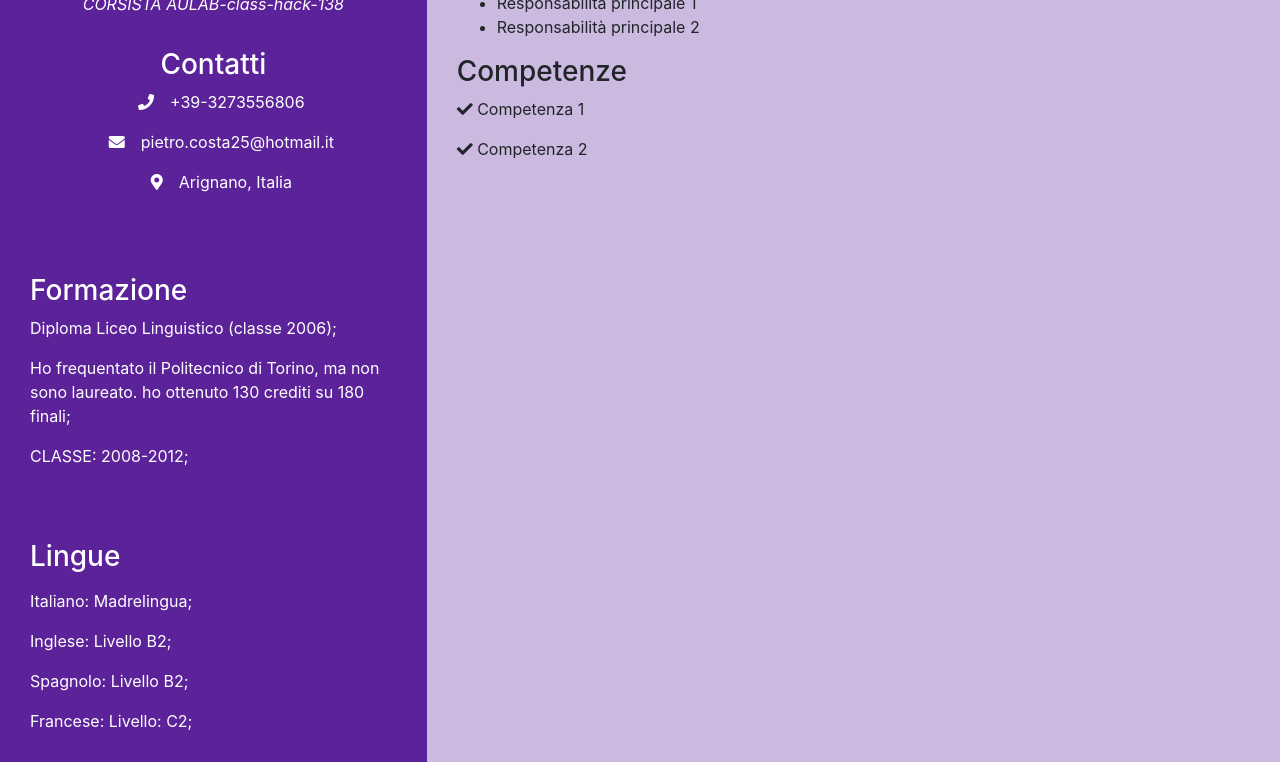
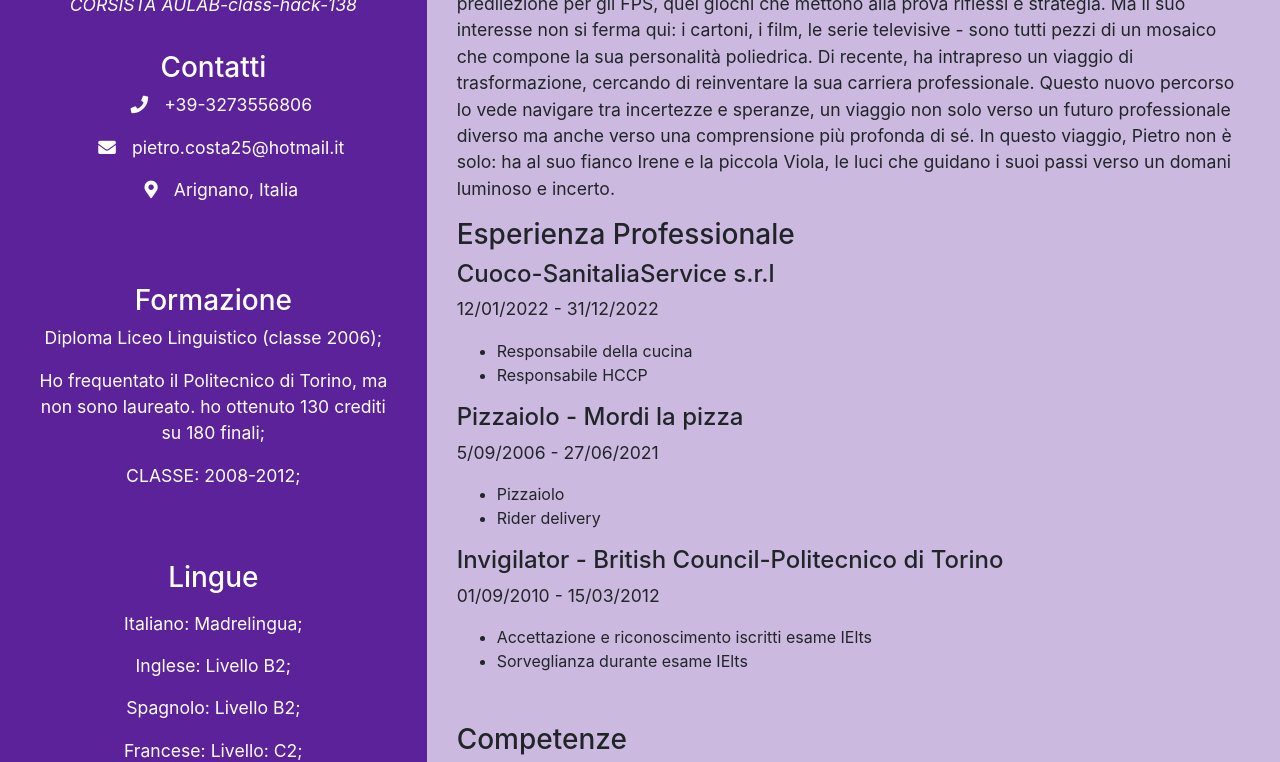
Before and after one commit to PetWolowitz/Eserciozio-Cv_PietroCosta, a plain HTML site: page index.html in a window 1280 px wide. Shown: the part 239-1001 px from the top of the page. Drawn offline with nearby package versions, Linux system fonts and the light colour scheme.

```diff
--- a/index.html
+++ b/index.html
@@ -9,7 +9,7 @@
     <!-- FontAwesome -->
     <link href="https://cdnjs.cloudflare.com/ajax/libs/font-awesome/5.15.3/css/all.min.css" rel="stylesheet">
     <!-- Custom CSS -->
-    <link href="style.css" rel="stylesheet">
+    <link rel="stylesheet" href="./style.css">
 </head>
 <body>
     <div class="container-fluid">
@@ -55,17 +55,39 @@
                     <!-- Sezione Profilo -->
                     <div class="profile">
                         <h3>Profilo</h3>
-                        <p>Qui puoi inserire una breve introduzione o sommario delle tue competenze e obiettivi professionali.</p>
+                        <p >Pietro Costa, un uomo di 36 anni, vive immerso nella vivacità del Torinese, accanto a Irene, l'amore della   sua vita. La loro esistenza è stata illuminata dalla nascita di Viola, una bimba di 15 mesi che ha portato una gioia incommensurabile nella vita di Pietro. La sua passione per la tecnologia è palpabile, un amore che si intreccia con l'entusiasmo per lo sport, in particolare per il basket, gioco in cui ha eccelso per anni, mostrando non solo talento ma anche un impegno profondo.
+
+                            Nel suo tempo libero, Pietro si immerge nel mondo del gaming, con una predilezione per gli FPS, quei giochi che mettono alla prova riflessi e strategia. Ma il suo interesse non si ferma qui: i cartoni, i film, le serie televisive - sono tutti pezzi di un mosaico che compone la sua personalità poliedrica.
+
+                            Di recente, ha intrapreso un viaggio di trasformazione, cercando di reinventare la sua carriera professionale. Questo nuovo percorso lo vede navigare tra incertezze e speranze, un viaggio non solo verso un futuro professionale diverso ma anche verso una comprensione più profonda di sé. In questo viaggio, Pietro non è solo: ha al suo fianco Irene e la piccola Viola, le luci che guidano i suoi passi verso un domani luminoso e incerto.</p>
                     </div>
                     <!-- Sezione Esperienza Professionale -->
-                    <div class="work-experience">
+                    <div class="work-experience my-15">
                         <h3>Esperienza Professionale</h3>
-                        <div class="job">
-                            <h4>Posizione - Nome dell'Azienda</h4>
-                            <p>Data Inizio - Data Fine</p>
+                        <div class="job my-10">
+                            <h4>Cuoco-SanitaliaService s.r.l</h4>
+                            <p>12/01/2022 - 31/12/2022</p>
                             <ul>
-                                <li>Responsabilità principale 1</li>
-                                <li>Responsabilità principale 2</li>
+                                <li>Responsabile della cucina</li>
+                                <li>Responsabile HCCP</li>
+                                <!-- Altre responsabilità -->
+                            </ul>
+                        </div>
+                        <div class="job my-10">
+                            <h4>Pizzaiolo - Mordi la pizza</h4>
+                            <p>5/09/2006 - 27/06/2021</p>
+                            <ul>
+                                <li>Pizzaiolo</li>
+                                <li>Rider delivery</li>
+                                <!-- Altre responsabilità -->
+                            </ul>
+                        </div>
+                        <div class="job my-10">
+                            <h4>Invigilator - British Council-Politecnico di Torino</h4>
+                            <p>01/09/2010 - 15/03/2012</p>
+                            <ul>
+                                <li> Accettazione e riconoscimento iscritti esame IElts </li>
+                                <li> Sorveglianza durante esame IElts</li>
                                 <!-- Altre responsabilità -->
                             </ul>
                         </div>
@@ -74,8 +96,8 @@
                     <!-- Sezione Competenze -->
                     <div class="skills">
                         <h3>Competenze</h3>
-                        <p><i class="fas fa-check"></i> Competenza 1</p>
-                        <p><i class="fas fa-check"></i> Competenza 2</p>
+                        <p><i class="fas fa-check"></i>Buono dimestichezza del computer, pacchetto Office, Visual studio Code</p>
+                        <p><i class="fas fa-check"></i> Attestato HCCP</p>
                         <!-- Altre competenze qui -->
                     </div>
                 </div>
--- a/style.css
+++ b/style.css
@@ -1,8 +1,7 @@
-
-/* Stili CSS personalizzati */
+/* Stili CSS per CV */
 
 body {
-    background-color: rgba(74, 10, 143, 0.283) ;/* Sfondo leggero per il corpo del documento */
+    background-color: rgba(74, 10, 143, 0.283); /* Sfondo leggero per il corpo del documento */
 }
 
 .left-container {
@@ -12,13 +11,33 @@ body {
 }
 
 .right-container {
-    padding: 30px; /* Spaziatura interna */
+    padding: 30px;
 }
 
 .profile-img {
     width: 150px;
     margin: 20px auto;
     border: 5px solid white; /* Bordo bianco intorno alla foto del profilo */
+}
+
+p {
+    font-size: 1.1em; /* Ingrandimento del testo per i paragrafi */
+}
+
+h6 {
+    font-size: 1.2em; /* Ingrandimento del testo per gli h6 */
+}
+
+/* Centrare il testo nelle sezioni Formazione e Lingue */
+.left-container .education,
+.left-container .languages {
+    text-align: center;
+}
+
+/* Aumentare la spaziatura tra le sezioni nel container di destra */
+.right-container .work-experience,
+.right-container .skills {
+    margin-bottom: 50px;
 }
 
 /* Media queries per la responsività */
@@ -32,27 +51,3 @@ body {
         width: 120px; /* Riduci le dimensioni dell'immagine per schermi più piccoli */
     }
 }
-
-/* Aggiungi qui altri stili per elementi specifici come intestazioni, liste, ecc. */
-/* Ad esempio, per gli elementi di contatto e le icone di FontAwesome: */
-
-.contact-item {
-    margin-bottom: 10px;
-}
-
-.contact-item i {
-    margin-right: 10px;
-}
-
-/* Stili per le intestazioni delle sezioni e il testo */
-.section-header {
-    font-size: 1.5em;
-    margin-top: 20px;
-    margin-bottom: 10px;
-}
-
-.section-content {
-    font-size: 1em;
-}
-
-/* Assicurati di testare la responsività del layout su vari dispositivi */
```
